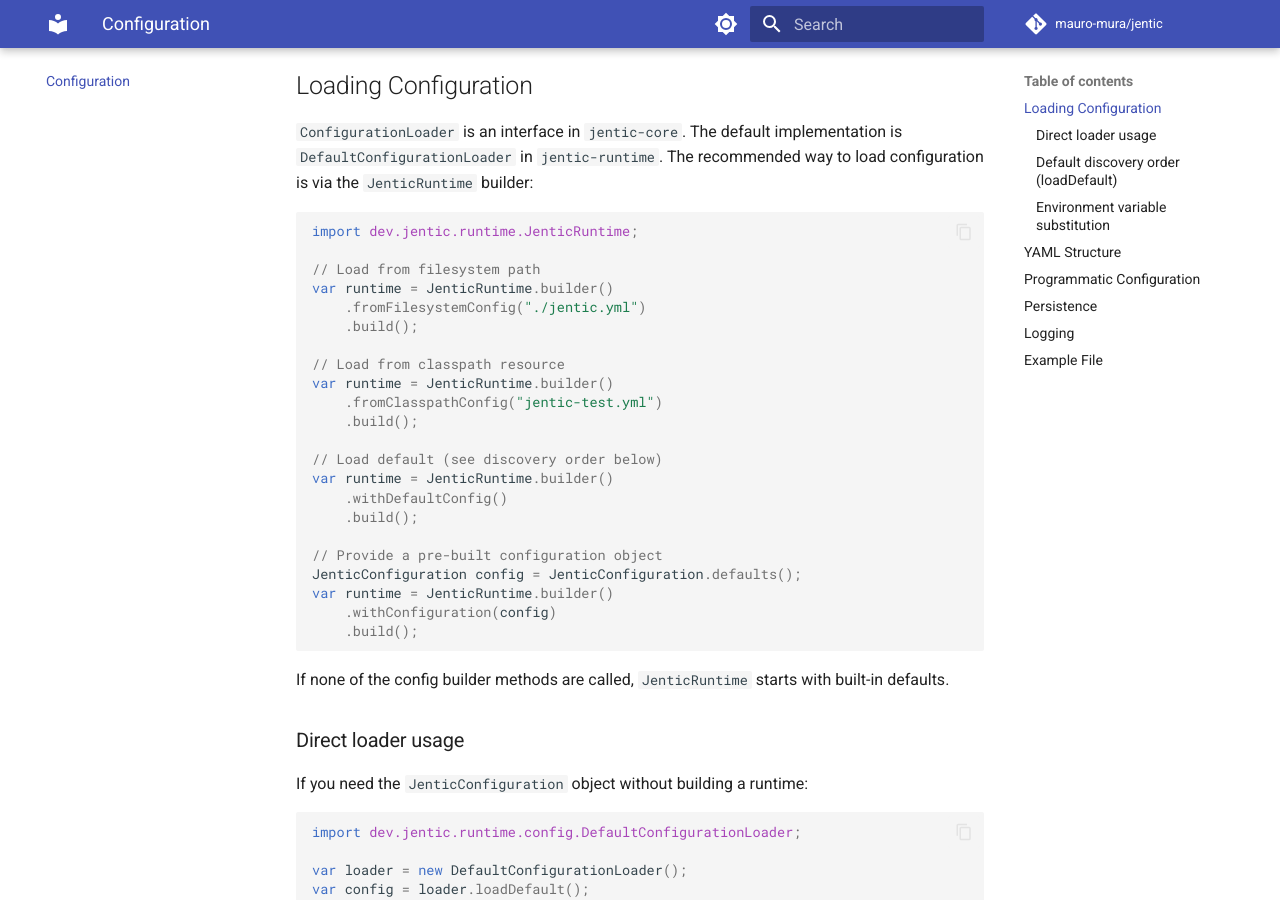
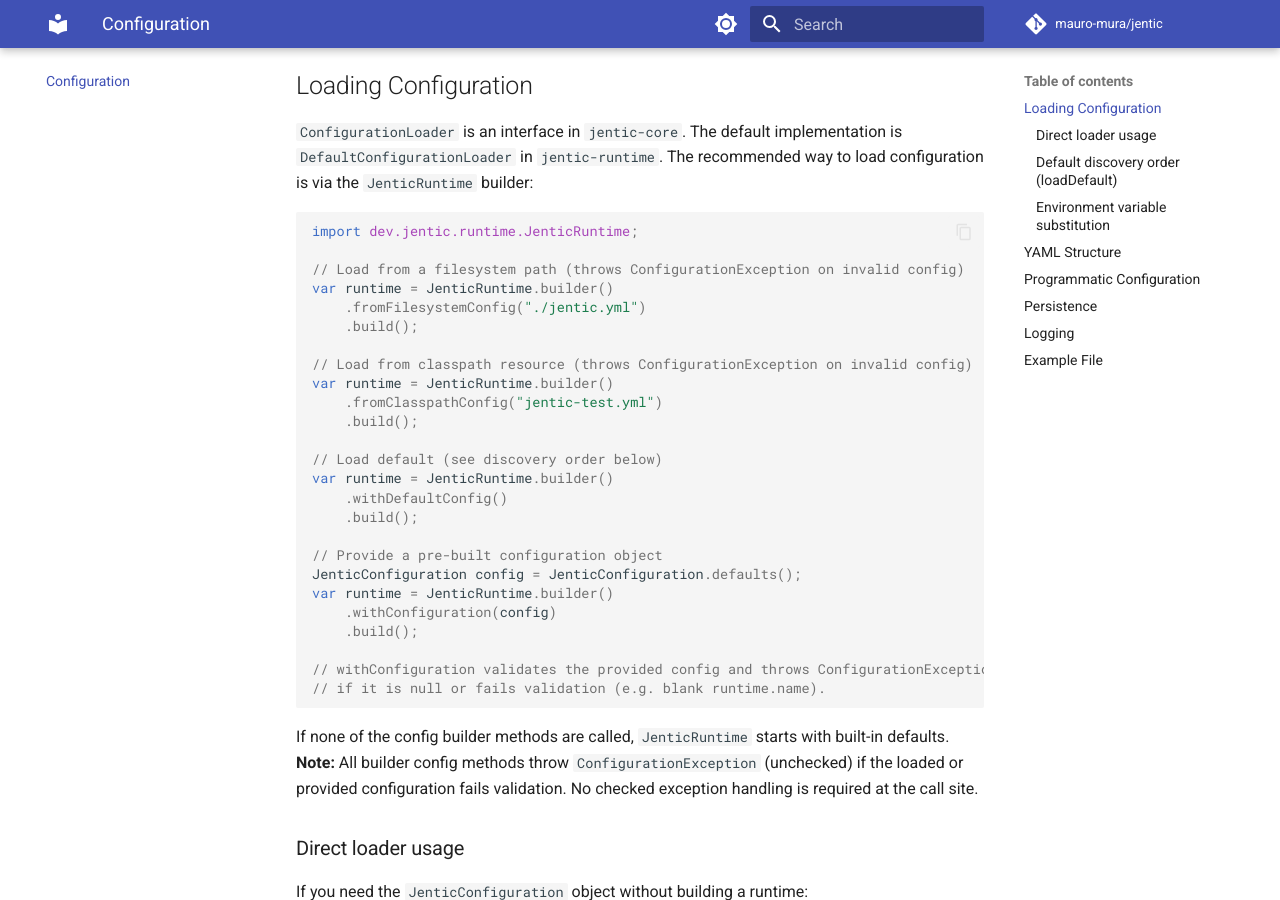
Before and after one commit to mauro-mura/jentic, an MkDocs documentation site: the page built from docs/configuration.md, in a window 1280 px wide and 900 px high, scrolled down 251 px. Built offline with MkDocs 1.6.1 and Material for MkDocs 9.7.7, drawn with Linux system fonts in a browser that asks for light colours; comment, search, counter and statistics services are not loaded.

Commit message:
docs(configuration): clarify builder method behavior and exceptions in examples
- Updated code snippets in `configuration.md` to highlight `ConfigurationException` scenarios.
- Added notes on config validation and unchecked exceptions for better developer guidance.

````diff
--- a/docs/configuration.md
+++ b/docs/configuration.md
@@ -9,12 +9,12 @@ Jentic supports configuration via YAML files and programmatic builders. This pag
 ```java
 import dev.jentic.runtime.JenticRuntime;
 
-// Load from filesystem path
+// Load from a filesystem path (throws ConfigurationException on invalid config)
 var runtime = JenticRuntime.builder()
     .fromFilesystemConfig("./jentic.yml")
     .build();
 
-// Load from classpath resource
+// Load from classpath resource (throws ConfigurationException on invalid config)
 var runtime = JenticRuntime.builder()
     .fromClasspathConfig("jentic-test.yml")
     .build();
@@ -29,9 +29,13 @@ JenticConfiguration config = JenticConfiguration.defaults();
 var runtime = JenticRuntime.builder()
     .withConfiguration(config)
     .build();
+
+// withConfiguration validates the provided config and throws ConfigurationException
+// if it is null or fails validation (e.g. blank runtime.name).
 ```
 
 If none of the config builder methods are called, `JenticRuntime` starts with built-in defaults.
+**Note:** All builder config methods throw `ConfigurationException` (unchecked) if the loaded or provided configuration fails validation. No checked exception handling is required at the call site.
 
 ### Direct loader usage
 
````
